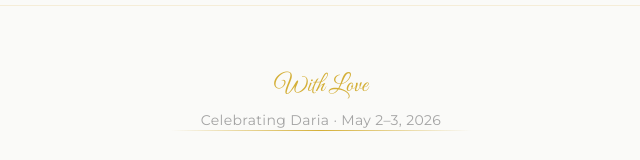
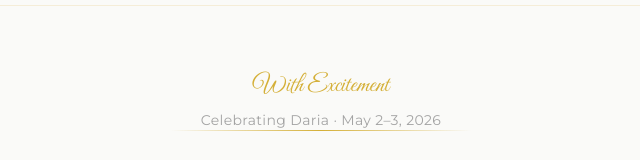
Before and after one commit to kj9109/birthday-party, a Next.js app: page / in a window 1280 px wide. Shown: the part 6878-7038 px from the top of the page, without its empty margins (319-959 px from the left). Built offline with nearby package versions, Linux system fonts and the light colour scheme; no server answers; a web font is replaced by a local one.

Commit message:
Footer: with love -> with excitement

```diff
--- a/src/app/page.tsx
+++ b/src/app/page.tsx
@@ -34,7 +34,7 @@ export default function Home() {
 
       {/* Footer */}
       <footer className="py-16 px-6 text-center border-t border-gold-100">
-        <p className="font-script text-2xl text-gold-400 mb-2">With Love</p>
+        <p className="font-script text-2xl text-gold-400 mb-2">With Excitement</p>
         <p className="font-sans text-sm text-neutral-400 tracking-wide">
           Celebrating {PARTY_CONFIG.name} &middot; May 2–3, 2026
         </p>
```
